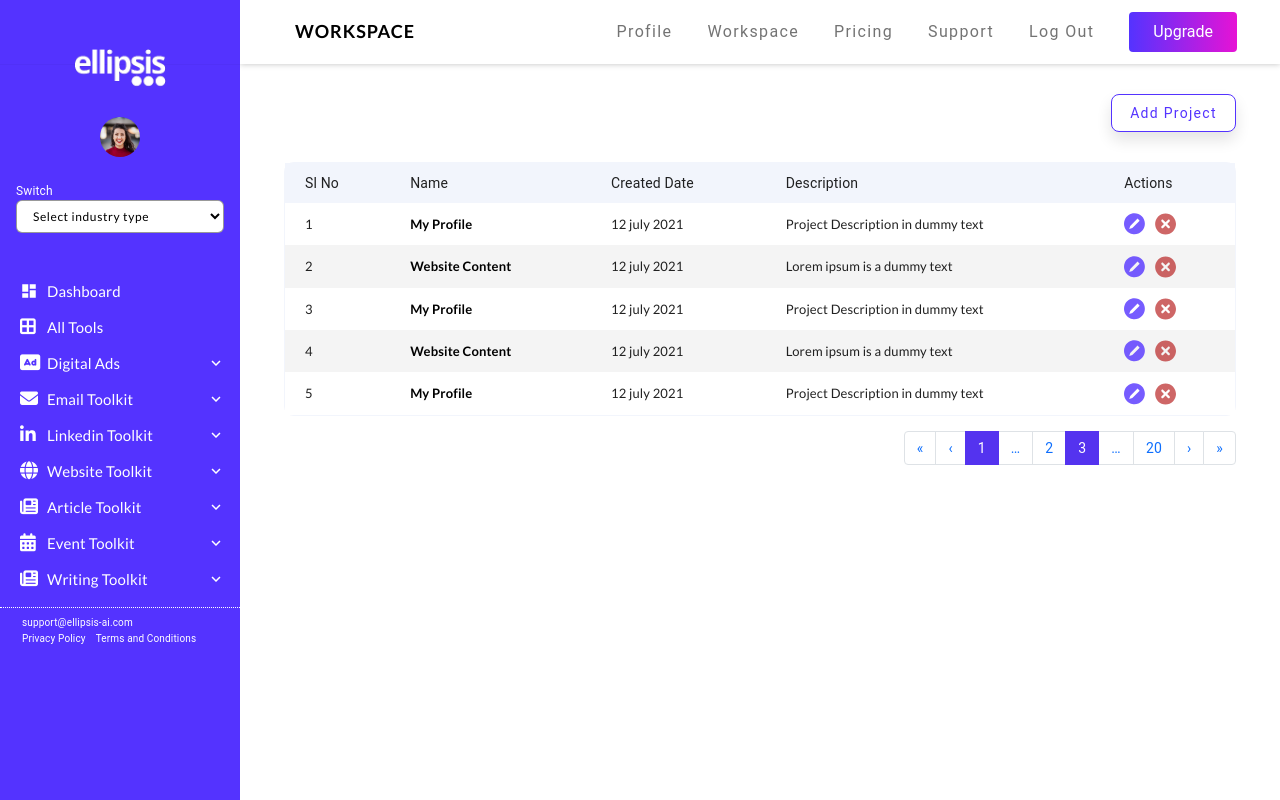
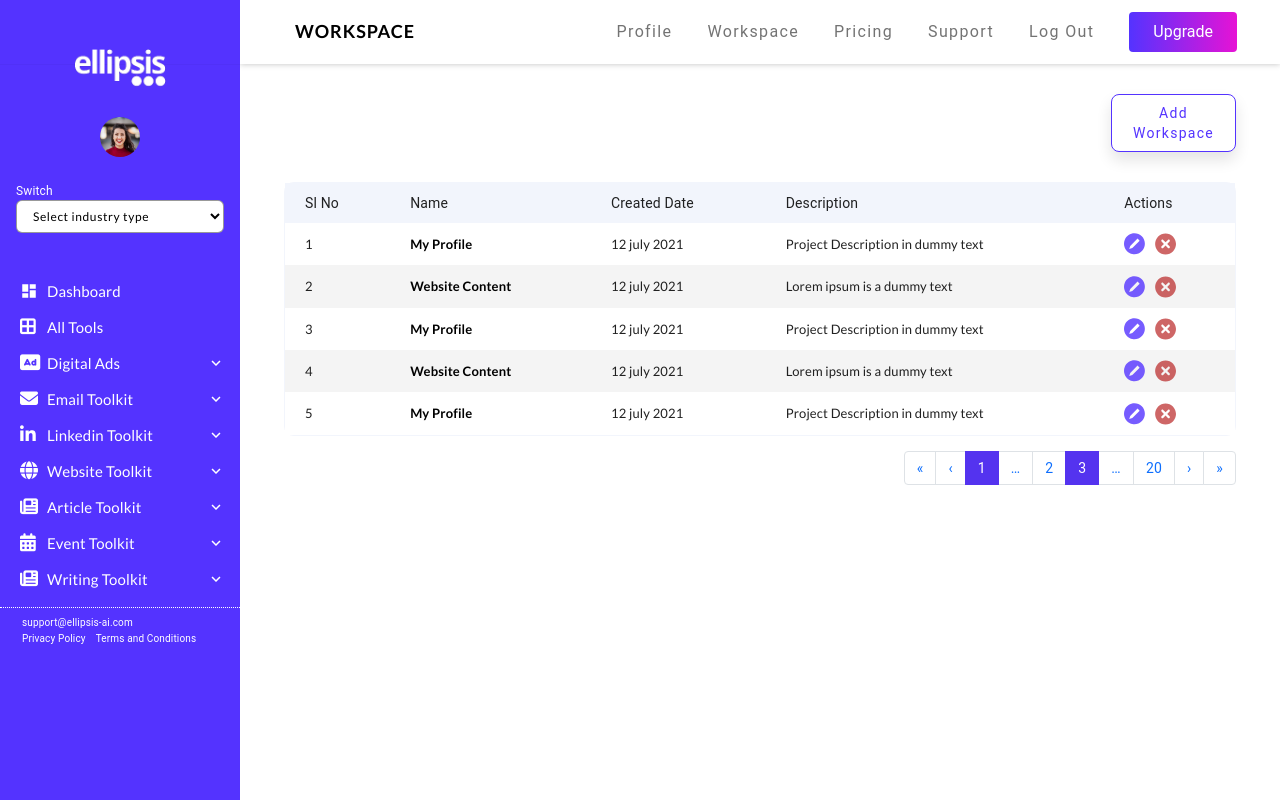
Before and after one commit to santhoshdskumar/ellipsisreact, a React (Create React App) app: page /Workspace in a window 1280 px wide. Built offline with nearby package versions, Linux system fonts and the light colour scheme.

Commit message:
latest build with form api integration on generate api

```diff
--- a/src/pages/Workspace.js
+++ b/src/pages/Workspace.js
@@ -68,7 +68,7 @@ class Workspace extends React.Component {
     return (
       <div className="workspace">
         <h1 className="headTitle">WorkSpace</h1>
-        <Button  onClick={this.showModal}>Add Project</Button>
+        <Button  onClick={this.showModal}>Add Workspace</Button>
         <ProjectCustom projects={projects}></ProjectCustom>
         <Modal show={this.state.show} handleClose={this.hideModal}>
           <div className="modal-dialog m-0">
@@ -96,6 +96,7 @@ class Workspace extends React.Component {
                   />
                 </Form.Group>
                 <Form.Group className="mb-4" controlId="formBasicPassword">
+                <Form.Label>Industry Type</Form.Label>
                 <select aria-label="Default select example" className="form-control">
                     <option>Ecommerce</option>
                     <option value="1">SaaS</option>
```
